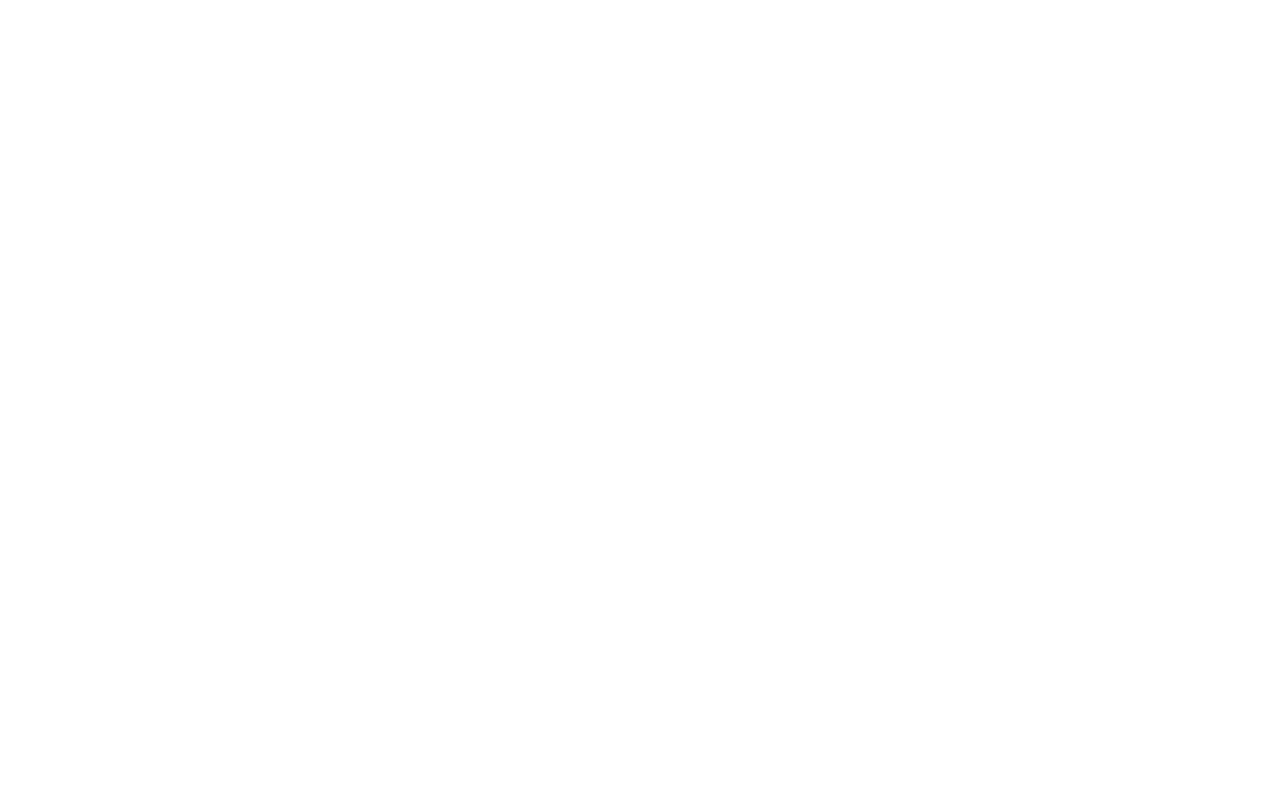
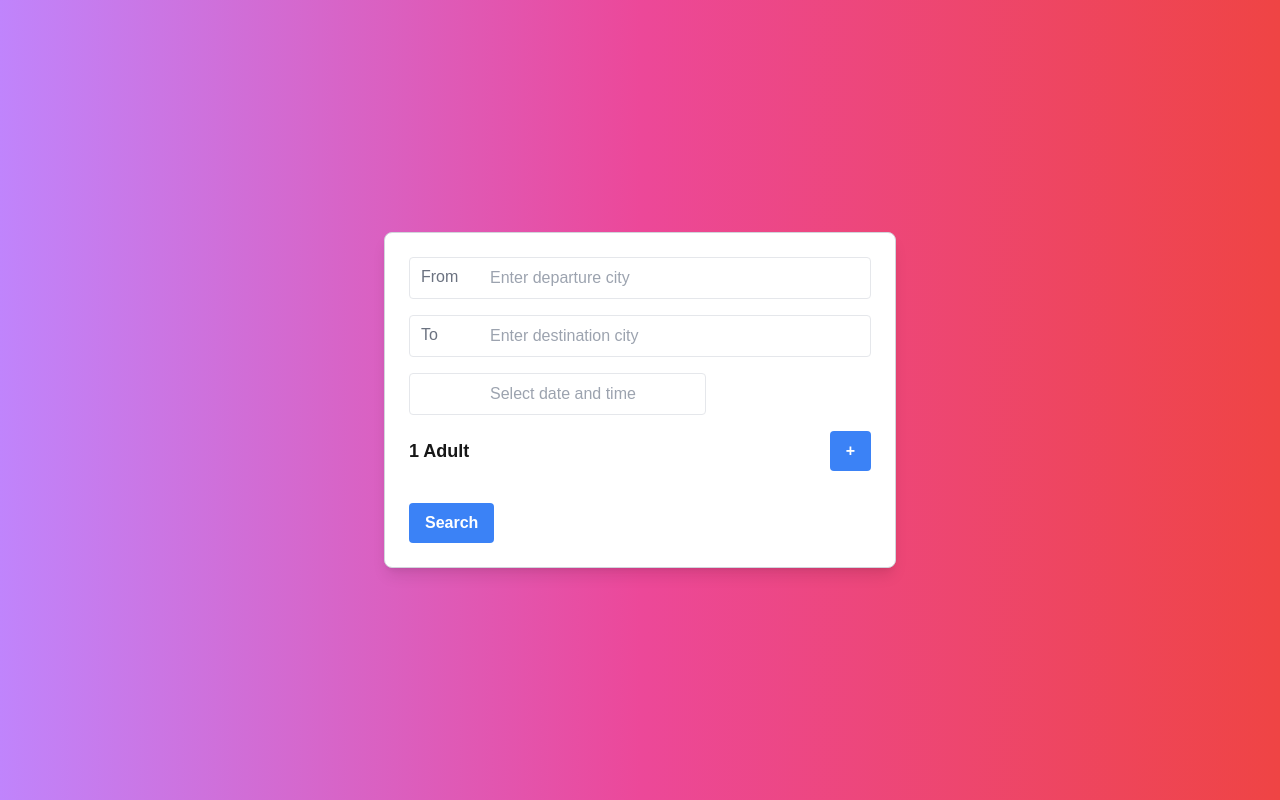
Before and after one commit to Michalw101/Next_Project, a Next.js app in the folder train-booking-app/: page / in a window 1280 px wide. Built offline with nearby package versions, Linux system fonts and the light colour scheme.

Commit message:
first commit- adding search form

```diff
--- a/train-booking-app/src/app/components/pages/HomePage.tsx
+++ b/train-booking-app/src/app/components/pages/HomePage.tsx
@@ -1,11 +1,210 @@
-import React from 'react'
+"use client";
+import React, { useState, ChangeEvent } from "react";
+import DatePicker from "react-datepicker"; // Import the DatePicker component
+import "react-datepicker/dist/react-datepicker.css"; // Import the DatePicker styles
 
 function HomePage() {
+  const [adults, setAdults] = useState<number>(1); // Default 1 adult
+  const [children, setChildren] = useState<number>(0); // Default 0 children
+  const [isModalOpen, setIsModalOpen] = useState<boolean>(false); // Modal visibility state
+  const [fromLocation, setFromLocation] = useState<string>(""); // From location state
+  const [toLocation, setToLocation] = useState<string>(""); // To location state
+  const [departureDate, setDepartureDate] = useState<Date | null>(null); // Departure date and time state
+  const [suggestions, setSuggestions] = useState<string[]>([]); // Autocomplete suggestions
+  const [currentField, setCurrentField] = useState<"from" | "to" | null>(null); // Track which field is being updated
+
+  const locations: string[] = ["London", "Los Angeles", "Lisbon", "Lyon"]; // List of locations
+
+  const openModal = () => {
+    setIsModalOpen(true);
+  };
+
+  const closeModal = () => {
+    setIsModalOpen(false);
+  };
+
+  const handleAdultsChange = (increment: number) => {
+    if (increment < 0 && adults === 1 && children === 0) return; // Prevent 0 adults if currently 1 and no children
+    setAdults(Math.max(0, adults + increment)); // Allow adults to be 0 or more
+  };
+
+  const handleChildrenChange = (increment: number) => {
+    if (increment < 0 && children === 0 && adults === 1) return; // Prevent 0 children if currently 0
+    setChildren(Math.max(0, children + increment)); // Ensure at least 0 children
+  };
+
+  const handleLocationChange = (e: ChangeEvent<HTMLInputElement>, field: "from" | "to") => {
+    const value = e.target.value;
+    if (field === "from") {
+      setFromLocation(value);
+      setCurrentField("from");
+    } else {
+      setToLocation(value);
+      setCurrentField("to");
+    }
+
+    setSuggestions(
+      locations.filter((loc) => loc.toLowerCase().startsWith(value.toLowerCase()))
+    );
+  };
+
+  const handleSuggestionClick = (suggestion: string) => {
+    if (currentField === "from") {
+      setFromLocation(suggestion);
+    } else if (currentField === "to") {
+      setToLocation(suggestion);
+    }
+    setSuggestions([]); // Clear suggestions after selection
+  };
+
+  const getPassengerLabel = () => {
+    let label = adults > 0 ? `${adults === 1 ? "1 Adult" : `${adults} Adults`}` : ''; // Adults label
+    if (children > 0) {
+      label += `${adults > 0 ? " and " : ""}${children === 1 ? "1 Child" : `${children} Children`}`; // Add children if any
+    }
+    return label || "No passengers"; // If both are 0, show "No passengers"
+  };
+
   return (
-    <div>
+    <div className="h-screen w-screen bg-gradient-to-r from-purple-400 via-pink-500 to-red-500">
+      <div className="container h-screen mx-auto flex justify-center items-center p-2 md:p-0">
+        <div className="border border-gray-300 p-6 bg-white shadow-lg rounded-lg w-full max-w-lg">
+          {/* From Location Input */}
+          <div className="relative mb-4">
+            <span className="absolute left-3 top-2 text-gray-500">From</span>
+            <input
+              type="text"
+              className="border p-2 pl-20 rounded w-full"
+              value={fromLocation}
+              onChange={(e) => handleLocationChange(e, "from")}
+              placeholder="Enter departure city"
+            />
+          </div>
 
+          {/* To Location Input */}
+          <div className="relative mb-4">
+            <span className="absolute left-3 top-2 text-gray-500">To</span>
+            <input
+              type="text"
+              className="border p-2 pl-20 rounded w-full"
+              value={toLocation}
+              onChange={(e) => handleLocationChange(e, "to")}
+              placeholder="Enter destination city"
+            />
+          </div>
+
+          {/* Autocomplete suggestions */}
+          {suggestions.length > 0 && (
+            <ul className="absolute border bg-white w-full mt-1 rounded z-10">
+              {suggestions.map((suggestion, index) => (
+                <li
+                  key={index}
+                  className="p-2 cursor-pointer hover:bg-gray-200"
+                  onClick={() => handleSuggestionClick(suggestion)}
+                >
+                  {suggestion}
+                </li>
+              ))}
+            </ul>
+          )}
+
+          {/* Date and Time Selection in the main form */}
+          <div className="relative mb-4">
+            <span className="absolute left-3 top-2 text-gray-500">Out</span>
+            <DatePicker
+              selected={departureDate}
+              onChange={(date) => setDepartureDate(date)}
+              showTimeSelect
+              dateFormat="Pp"
+              className="border p-2 pl-20 rounded w-full"
+              placeholderText="Select date and time"
+            />
+          </div>
+
+          {/* Button to open the modal for selecting adults and children */}
+          <div className="flex justify-between items-center mb-4">
+            <span className="font-bold text-lg">{getPassengerLabel()}</span>
+            <button
+              className="px-4 py-2 bg-blue-500 text-white font-bold rounded hover:bg-blue-600 transition"
+              onClick={openModal}
+            >
+              +
+            </button>
+          </div>
+
+          {/* Search Button */}
+          <button className="bg-blue-500 hover:bg-blue-600 text-white font-bold py-2 px-4 rounded mt-4">
+            Search
+          </button>
+
+          {/* Modal for selecting number of adults and children */}
+          {isModalOpen && (
+            <div className="fixed inset-0 bg-black bg-opacity-50 flex justify-center items-center">
+              <div className="bg-white rounded-lg p-6 w-full max-w-md">
+                <h2 className="text-lg font-bold mb-4 text-center">Select Passengers</h2>
+
+                {/* Adults Selection */}
+                <div className="flex justify-between items-center mb-4">
+                  <span>Adults</span>
+                  <div className="flex items-center space-x-2">
+                    <button
+                      className="px-3 py-1 bg-gray-300 rounded hover:bg-gray-400 transition"
+                      onClick={() => handleAdultsChange(-1)}
+                    >
+                      -
+                    </button>
+                    <span className="font-bold">{adults}</span>
+                    <button
+                      className="px-3 py-1 bg-gray-300 rounded hover:bg-gray-400 transition"
+                      onClick={() => handleAdultsChange(1)}
+                    >
+                      +
+                    </button>
+                  </div>
+                </div>
+
+                {/* Children Selection */}
+                <div className="flex justify-between items-center mb-4">
+                  <span>Children</span>
+                  <div className="flex items-center space-x-2">
+                    <button
+                      className="px-3 py-1 bg-gray-300 rounded hover:bg-gray-400 transition"
+                      onClick={() => handleChildrenChange(-1)}
+                    >
+                      -
+                    </button>
+                    <span className="font-bold">{children}</span>
+                    <button
+                      className="px-3 py-1 bg-gray-300 rounded hover:bg-gray-400 transition"
+                      onClick={() => handleChildrenChange(1)}
+                    >
+                      +
+                    </button>
+                  </div>
+                </div>
+
+                {/* Close/Submit buttons */}
+                <div className="flex justify-end space-x-2">
+                  <button
+                    className="bg-gray-300 px-4 py-2 rounded hover:bg-gray-400 transition"
+                    onClick={closeModal}
+                  >
+                    Cancel
+                  </button>
+                  <button
+                    className="bg-blue-500 text-white px-4 py-2 rounded hover:bg-blue-600 transition"
+                    onClick={closeModal}
+                  >
+                    Confirm
+                  </button>
+                </div>
+              </div>
+            </div>
+          )}
+        </div>
+      </div>
     </div>
-  )
+  );
 }
 
-export default HomePage
+export default HomePage;
```
Also changed, not shown: train-booking-app/package.json (+6 -4 lines), 1 other file (tests, documents, lock files or other folders).
